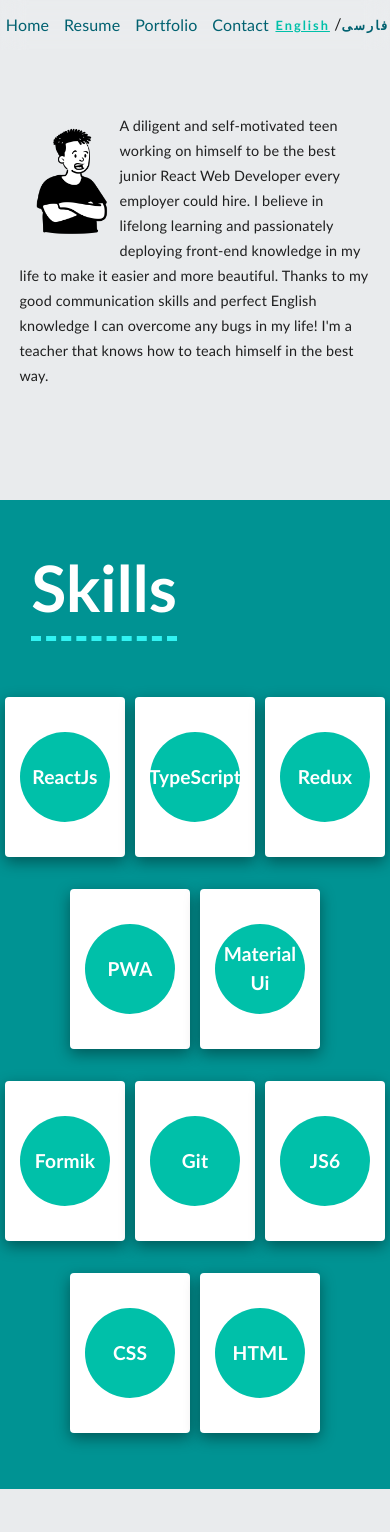
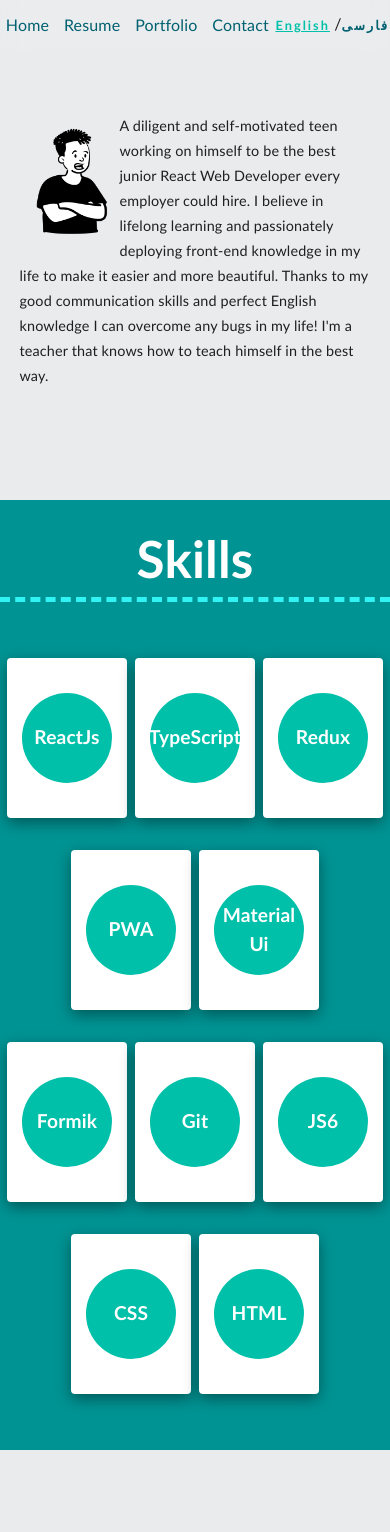
Before and after one commit to sina-olfati/sina-olfati-site, a React (Create React App) app: page /resume in a window 390 px wide. Shown: the top 1532 px of the page. Built offline with nearby package versions, Linux system fonts and the light colour scheme; a web font is replaced by a local one.

Commit message:
Resume: made Skills and Langs better on mobile

```diff
--- a/public/assets/locales/fa/translation.json
+++ b/public/assets/locales/fa/translation.json
@@ -44,7 +44,7 @@
     "resume-work-edu-one-workplace": "تبریز-ایران",
     "resume-work-edu-one-about": "یک معلم خواهم شد!",
     "resume-work-edu-two-title": "دیپلم افتخاری ریاضیات",
-    "resume-work-edu-two-place": "المپیاد بین المللی ریاضی کانگورو",
+    "resume-work-edu-two-place": "المپیاد بین المللی ریاضیات کانگورو",
     "resume-work-edu-two-time": "2016",
 
 
--- a/src/components/home/About.css
+++ b/src/components/home/About.css
@@ -37,6 +37,7 @@
         width: 95%;
     }
     .about-home-ul li {
-        font-size: 1.1rem;
+        font-size: 1rem;
+        margin: 0 10px;
     }
 }
--- a/src/components/resume/Langs.css
+++ b/src/components/resume/Langs.css
@@ -184,4 +184,14 @@
         width: 160px;
         height: 160px;
     }
+    .langs-sub-container h1 {
+        font-size: 3.2rem;
+        width: 100%;
+        margin: 0;
+        text-align: center;
+    }
+    .langs-sub-container h3 {
+        margin: 0px;
+        text-align: center;
+    }
 }
--- a/src/components/resume/Work.css
+++ b/src/components/resume/Work.css
@@ -147,7 +147,7 @@
         margin: 50px 0;
     }
     .work-work h1 {
-        font-size: 2.5rem;
+        font-size: 2.2rem;
     }
     .work-work-one h2 {
         font-size: 1.5rem;
--- a/src/components/resume/skills/Cards.css
+++ b/src/components/resume/skills/Cards.css
@@ -39,7 +39,6 @@
     cursor: pointer;
     display: flex;
     justify-content: center;
-    margin: 2rem 10px;
     overflow: hidden;
     position: relative;
     transform-style: preserve-3d;
@@ -48,6 +47,7 @@
     transform 0.5s ease;
     height: 240px;
     width: 180px;
+    margin: 2rem 10px;
 }
 
 .cards-container:hover .cards-card,
@@ -112,7 +112,7 @@
         width: 120px;
     }
     .cards-container .cards-card {
-        margin: 1rem 5px;
+        margin: 1rem 4px;
     }
     .cards-container .cards-card h2 {
         height: 90px;
--- a/src/components/resume/skills/Skills.css
+++ b/src/components/resume/skills/Skills.css
@@ -41,10 +41,12 @@
         width: 100%;
     }
     .skills-sub-container h1 {
-        margin: 40px 8%;
+        font-size: 3.2rem;
+        width: 100%;
+        margin: 20px 0 0 0;
+        text-align: center;
     }
     .skills-cards-container {
-        font-size: 4rem;
         margin: 40px 0;
     }
 }
```
